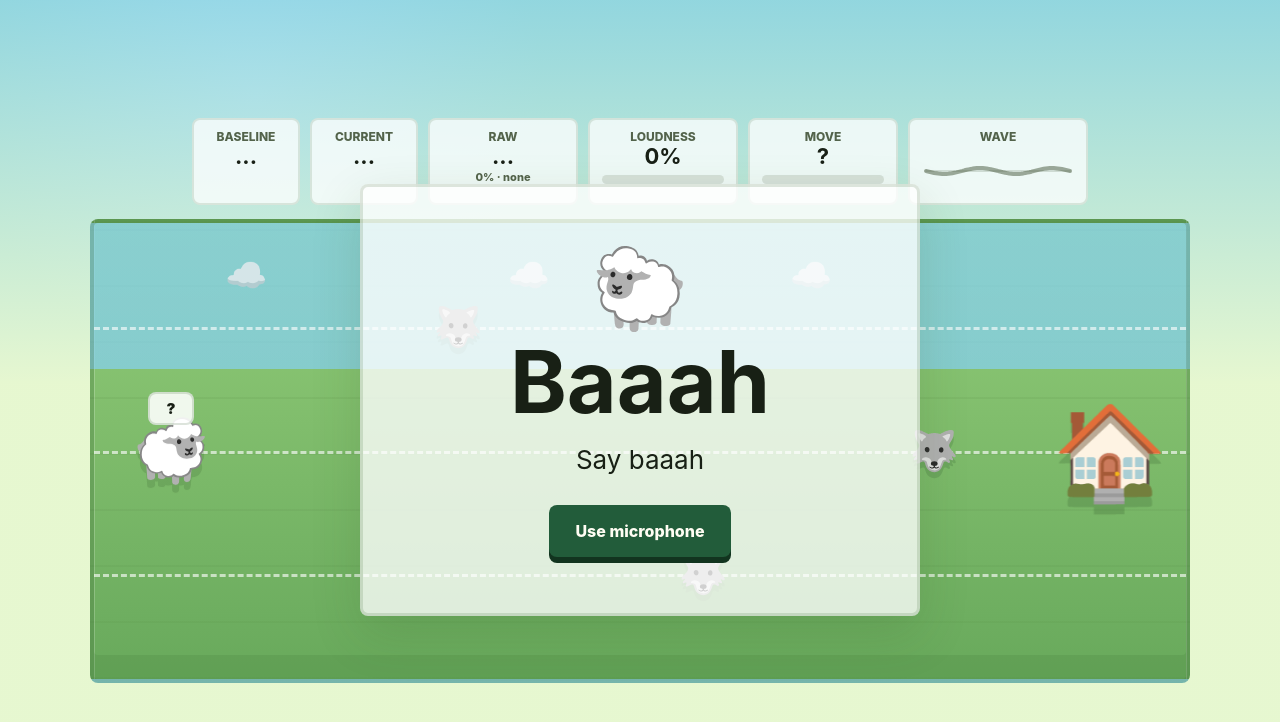
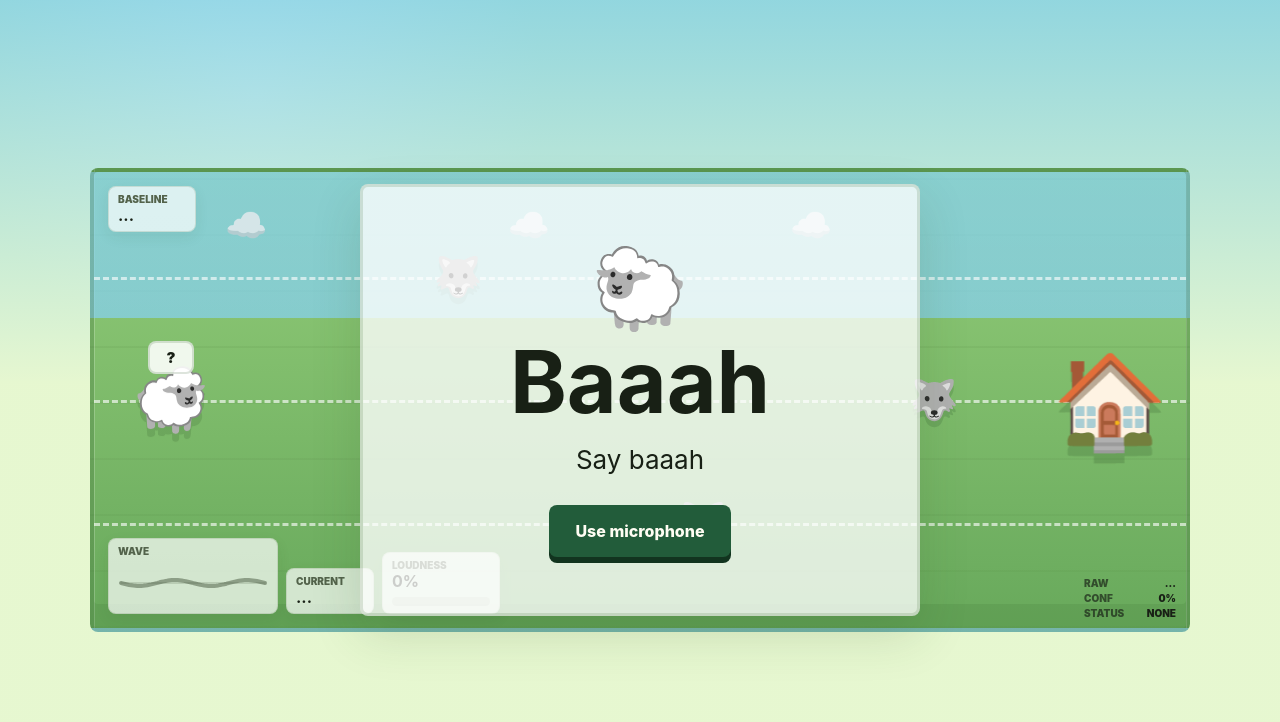
Before and after one commit to aleda145/baa, a React (Vite) app: page / in a window 1280 px wide. Shown: the top 722 px of the page. Built offline with nearby package versions, Linux system fonts and the light colour scheme.

Commit message:
Move debug into game view

```diff
--- a/src/ui/App.tsx
+++ b/src/ui/App.tsx
@@ -335,45 +335,44 @@ function GameScene({
 
   return (
     <section className={preview ? 'game-screen game-screen-preview' : 'game-screen'}>
-      <div className="hud">
-        <div>
-          <span>Baseline</span>
-          <strong>{measuredBaseHz ? `${Math.round(measuredBaseHz)} Hz` : '...'}</strong>
+      <div ref={courseRef} className="course" aria-label="Baaah runner course">
+        <div className="course-top-status">
+          {onResetBaseline && (
+            <button className="reset-baseline-button" type="button" onClick={onResetBaseline}>
+              Reset Voice
+            </button>
+          )}
+          <StatusPill label="Baseline" value={measuredBaseHz ? `${Math.round(measuredBaseHz)} Hz` : '...'} />
         </div>
-        <div>
-          <span>Current</span>
-          <strong>{input.pitchHz ? `${Math.round(input.pitchHz)} Hz` : '...'}</strong>
-        </div>
-        <div className="debug-card">
-          <span>Raw</span>
-          <strong>{input.rawPitchHz ? `${Math.round(input.rawPitchHz)} Hz` : '...'}</strong>
-          <small>
-            {Math.round(input.rawConfidence * 100)}% · {formatPitchStatus(input.pitchStatus)}
-          </small>
-        </div>
-        <div className="volume-card">
+
+        <div className="course-audio-status">
+          <PitchWave input={input} measuredBaseHz={measuredBaseHz} />
+          <div className="audio-readouts">
+            <StatusPill label="Current" value={input.pitchHz ? `${Math.round(input.pitchHz)} Hz` : '...'} />
+            <div className="status-pill status-pill-wide">
               <span>Loudness</span>
               <strong>{Math.round(input.volume * 100)}%</strong>
               <div className="volume-meter" aria-label="baaah loudness">
                 <div className="volume-fill" style={{ width: `${Math.round(input.volume * 100)}%` }} />
               </div>
             </div>
-        <div className="intent-card">
-          <span>Move</span>
-          <strong>{input.voiced ? input.label : '?'}</strong>
-          <div className="intent-meter" aria-label="lane intent">
-            <div className="intent-fill" style={{ width: `${Math.round(input.intentProgress * 100)}%` }} />
           </div>
         </div>
-        <PitchWave input={input} measuredBaseHz={measuredBaseHz} />
+
+        <dl className="raw-debug" aria-label="raw pitch debug">
+          <div>
+            <dt>Raw</dt>
+            <dd>{input.rawPitchHz ? `${Math.round(input.rawPitchHz)} Hz` : '...'}</dd>
           </div>
-
-      <div ref={courseRef} className="course" aria-label="Baaah runner course">
-        {onResetBaseline && (
-          <button className="reset-baseline-button" type="button" onClick={onResetBaseline}>
-            Reset Voice
-          </button>
-        )}
+          <div>
+            <dt>Conf</dt>
+            <dd>{Math.round(input.rawConfidence * 100)}%</dd>
+          </div>
+          <div>
+            <dt>Status</dt>
+            <dd>{formatPitchStatus(input.pitchStatus)}</dd>
+          </div>
+        </dl>
 
         <div className="skyline">☁️ ☁️ ☁️</div>
         <LaneGuide top={23} />
@@ -414,6 +413,15 @@ function GameScene({
   )
 }
 
+function StatusPill({ label, value }: { label: string; value: string }) {
+  return (
+    <div className="status-pill">
+      <span>{label}</span>
+      <strong>{value}</strong>
+    </div>
+  )
+}
+
 function PitchWave({
   input,
   measuredBaseHz,
@@ -438,7 +446,9 @@ function PitchWave({
 }
 
 function formatPitchStatus(status: InputState['pitchStatus']): string {
-  if (status === 'low-confidence') return 'confidence'
+  if (status === 'ok') return 'OK'
+  if (status === 'none') return 'none'
+  if (status === 'low-confidence') return 'weak'
   if (status === 'too-low') return 'low'
   if (status === 'too-high') return 'high'
   return status
--- a/src/ui/styles.css
+++ b/src/ui/styles.css
@@ -144,25 +144,14 @@ button {
   filter: saturate(0.9);
 }
 
-.hud,
-.status-strip {
-  display: flex;
-  justify-content: center;
-  gap: 10px;
-  flex-wrap: wrap;
-}
-
 .reset-baseline-button {
-  position: absolute;
-  left: 14px;
-  top: 14px;
-  z-index: 12;
   border: 2px solid rgba(56, 99, 45, 0.18);
   border-radius: 8px;
   background: rgba(255, 255, 255, 0.82);
   color: #225c3a;
-  padding: 8px 11px;
-  font-size: 13px;
+  min-height: 36px;
+  padding: 0 11px;
+  font-size: 12px;
   font-weight: 900;
   cursor: pointer;
 }
@@ -171,51 +160,107 @@ button {
   transform: translateY(1px);
 }
 
-.hud > div,
-.status-strip span {
-  min-width: 108px;
-  background: rgba(255, 255, 255, 0.76);
-  border: 2px solid rgba(56, 99, 45, 0.14);
-  border-radius: 8px;
-  padding: 9px 12px;
-  text-align: center;
+.course-top-status,
+.course-audio-status {
+  position: absolute;
+  left: 14px;
+  z-index: 12;
+  display: flex;
+  align-items: flex-start;
+  gap: 8px;
 }
 
-.hud > div > span {
+.course-top-status {
+  top: 14px;
+}
+
+.course-audio-status {
+  bottom: 14px;
+  align-items: flex-end;
+  max-width: calc(100% - 28px);
+}
+
+.audio-readouts {
+  display: flex;
+  align-items: flex-end;
+  gap: 8px;
+  flex-wrap: wrap;
+}
+
+.status-pill,
+.pitch-wave-card {
+  background: rgba(255, 255, 255, 0.7);
+  border: 1px solid rgba(56, 99, 45, 0.14);
+  border-radius: 8px;
+  padding: 7px 9px;
+  color: #182015;
+  box-shadow: 0 5px 14px rgba(42, 80, 34, 0.08);
+}
+
+.status-pill {
+  min-width: 88px;
+}
+
+.status-pill-wide {
+  width: 118px;
+}
+
+.status-pill span,
+.pitch-wave-card span {
   display: block;
   color: #526449;
-  font-size: 12px;
-  font-weight: 800;
+  font-size: 10px;
+  font-weight: 900;
+  line-height: 1;
   text-transform: uppercase;
 }
 
-.hud > div > strong {
+.status-pill strong {
   display: block;
-  font-size: 22px;
-  line-height: 1.1;
+  margin-top: 3px;
+  font-size: 16px;
+  line-height: 1.05;
 }
 
-.hud small {
-  display: block;
-  margin-top: 3px;
-  color: #526449;
-  font-size: 11px;
-  font-weight: 800;
-  line-height: 1.1;
+.raw-debug {
+  position: absolute;
+  right: 10px;
+  bottom: 9px;
+  z-index: 12;
+  display: grid;
+  gap: 3px;
+  margin: 0;
+  padding: 0;
+  min-width: 92px;
+  color: rgba(24, 32, 21, 0.68);
+  font-size: 10px;
+  font-weight: 900;
+  line-height: 1.2;
+  text-transform: uppercase;
 }
 
-.volume-card,
-.intent-card,
-.debug-card {
-  width: 150px;
+.raw-debug div {
+  display: grid;
+  grid-template-columns: 42px 42px;
+  gap: 4px;
+  justify-content: space-between;
+}
+
+.raw-debug dt,
+.raw-debug dd {
+  margin: 0;
+}
+
+.raw-debug dd {
+  text-align: right;
+  color: #182015;
 }
 
 .pitch-wave-card {
-  width: 180px;
+  width: 170px;
 }
 
-.volume-meter,
-.intent-meter {
+.volume-meter {
   height: 9px;
   margin-top: 7px;
   border-radius: 999px;
@@ -228,13 +273,6 @@ button {
   border-radius: inherit;
   background: linear-gradient(90deg, #4f9f46, #ffd24a, #dc4d36);
   transition: width 80ms linear;
-}
-
-.intent-fill {
-  height: 100%;
-  border-radius: inherit;
-  background: #225c3a;
-  transition: width 70ms linear;
 }
 
 .pitch-wave {
@@ -419,17 +457,6 @@ button {
   animation: pop 400ms ease-out;
 }
 
-.status-strip {
-  min-height: 42px;
-}
-
-.status-strip span {
-  min-width: auto;
-  font-size: 14px;
-  font-weight: 800;
-  padding: 7px 10px;
-}
-
 @keyframes sheep-run {
   from {
     translate: 0 0;
@@ -469,17 +496,43 @@ button {
     padding: 12px;
   }
 
-  .hud > div {
-    min-width: 92px;
-    padding: 7px 9px;
+  .course {
+    height: 64vh;
   }
 
-  .hud strong {
-    font-size: 18px;
+  .course-top-status,
+  .course-audio-status {
+    left: 10px;
   }
 
-  .course {
-    height: 64vh;
+  .course-top-status {
+    top: 10px;
+  }
+
+  .course-audio-status {
+    bottom: 10px;
+  }
+
+  .raw-debug {
+    right: 10px;
+    bottom: 10px;
+  }
+
+  .pitch-wave-card {
+    width: 128px;
+  }
+
+  .status-pill {
+    min-width: 74px;
+    padding: 6px 7px;
+  }
+
+  .status-pill-wide {
+    width: 96px;
+  }
+
+  .status-pill strong {
+    font-size: 14px;
   }
 
   .lane-guide span {
```
Lines whose indentation alone changed are shown as unchanged.
